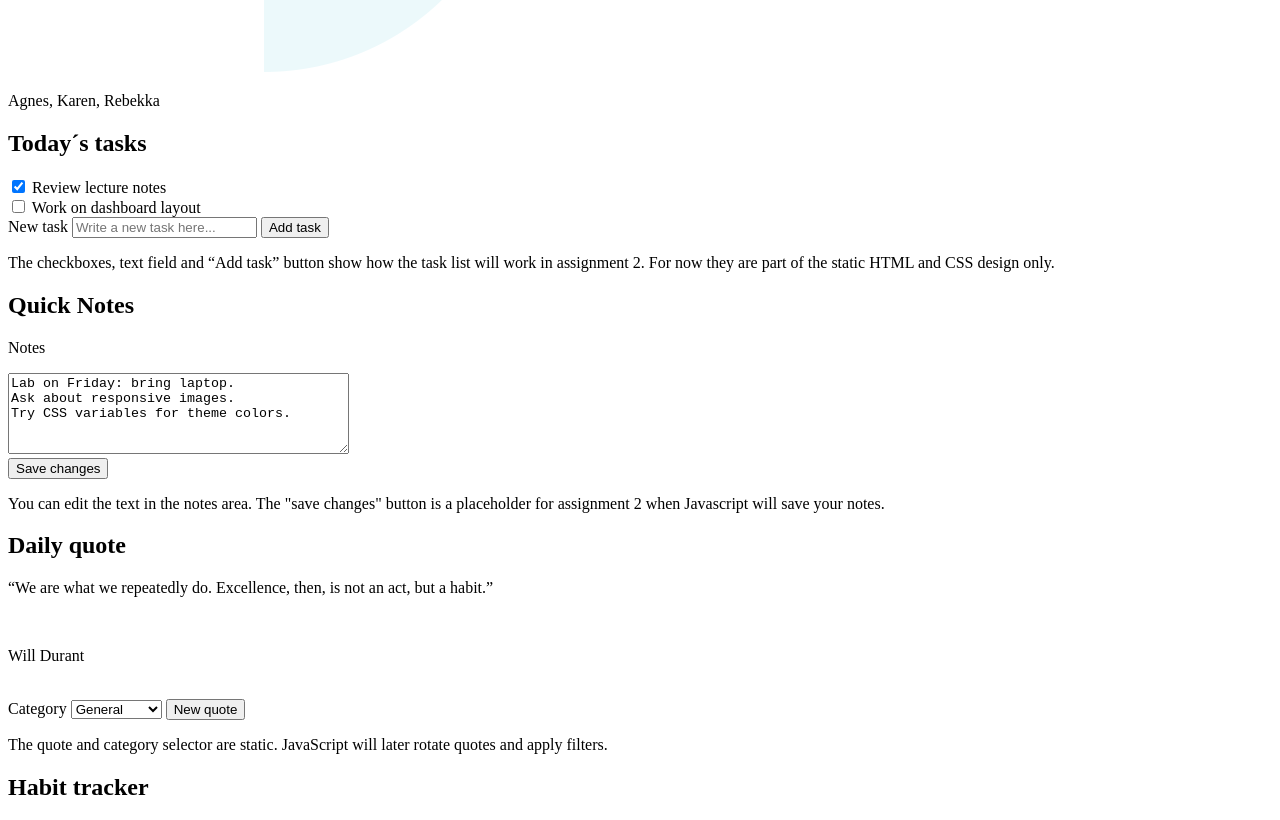
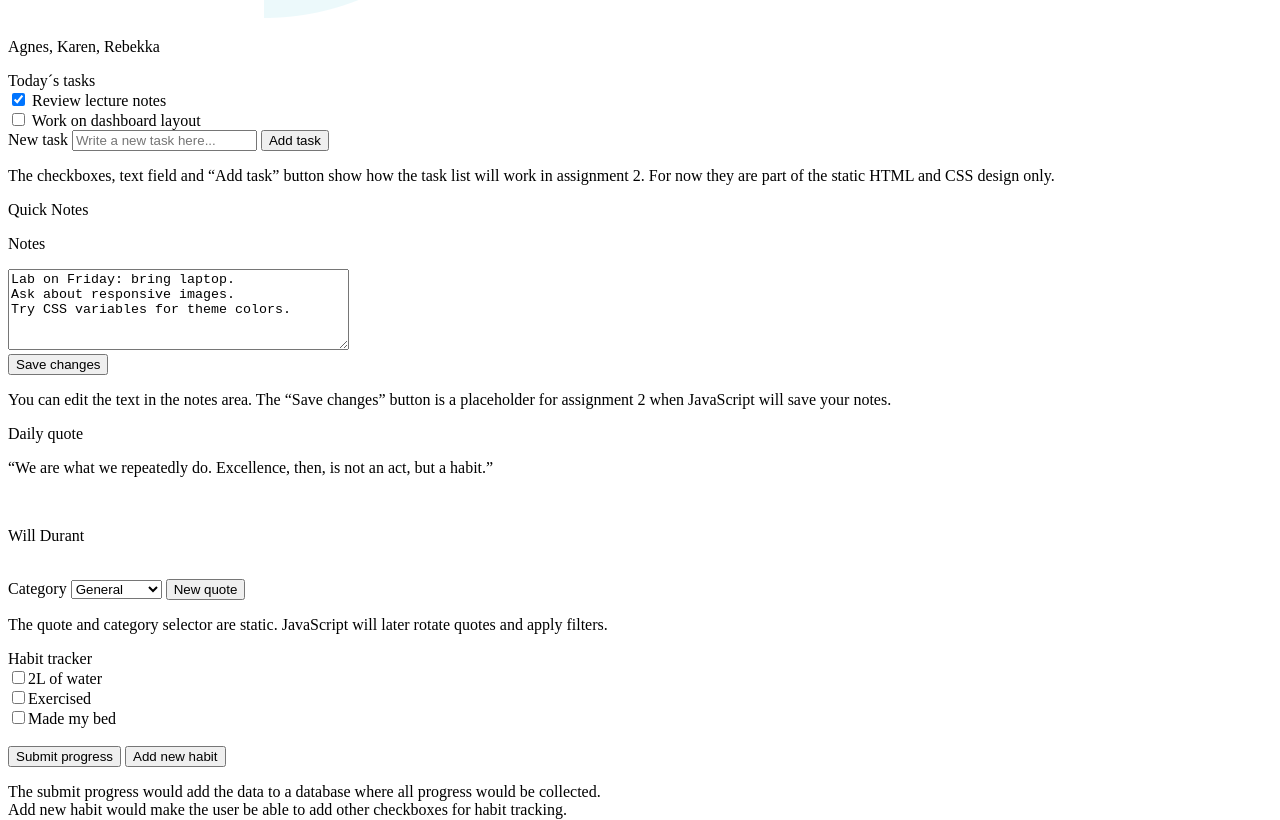
Before and after one commit to AgnesOmars/Assignment1-vefforritun, a website: page skil/index.html in a window 1280 px wide. Shown: the part 520-1340 px from the top of the page. Drawn offline with Linux system fonts and the light colour scheme.

Commit message:
Update index.html

```diff
--- a/skil/index.html
+++ b/skil/index.html
@@ -12,14 +12,14 @@
   </head>
 
   <body>
-    <h1>My Study Dashboard</h1>
+    <header>My Study Dashboard</header>
     <div>
       <img src="man_3728711.png" alt="profile picture" />
       <p>Agnes, Karen, Rebekka</p>
     </div>
 
     <div>
-      <h2>Today´s tasks</h2>
+      <header>Today´s tasks</header>
       <label>
         <input type="checkbox" name="task1" checked /> Review lecture notes </label
       ><br />
@@ -42,10 +42,10 @@
       </p>
     </div>
     <div>
-      <h2>Quick Notes</h2>
+      <header>Quick Notes</header>
       <p>Notes</p>
       <form>
-        <textarea id="notes_text" rows="5" cols="40">
+        <textarea id="notes_text" rows="5" cols="40" placeholder="Write your notes here...">
 Lab on Friday: bring laptop.
 Ask about responsive images.
 Try CSS variables for theme colors.
@@ -55,13 +55,13 @@ Try CSS variables for theme colors.
         <button>Save changes</button>
       </form>
       <p>
-        You can edit the text in the notes area. The "save changes" button is a
-        placeholder for assignment 2 when Javascript will save your notes.
+        You can edit the text in the notes area. The “Save changes” button is a
+        placeholder for assignment 2 when JavaScript will save your notes.
       </p>
     </div>
 
     <div>
-      <h2>Daily quote</h2>
+      <header>Daily quote</header>
       <p>
         “We are what we repeatedly do. Excellence, then, is not an act, but a
         habit.”
@@ -87,7 +87,7 @@ Try CSS variables for theme colors.
     </div>
 
     <div>
-      <h2>Habit tracker</h2>
+      <header>Habit tracker</header>
       <form>
         <label id="habit_checkbox1"><input type="checkbox" />2L of water</label
         ><br />
```
